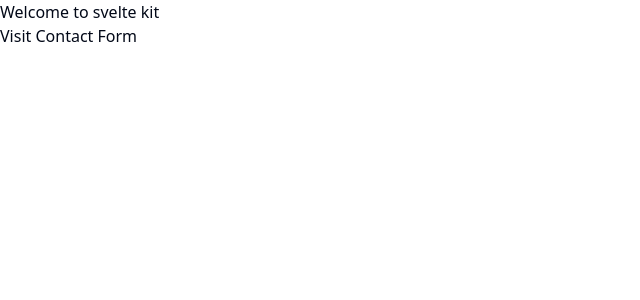
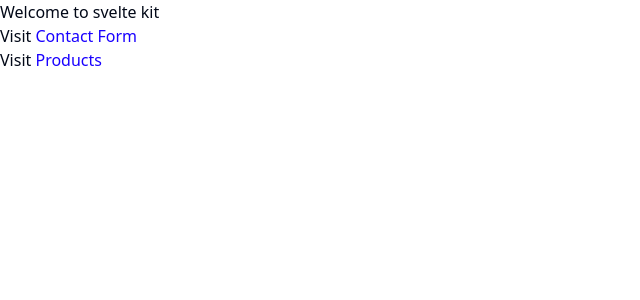
Before and after one commit to ccalobeto/svelte-superforms, a SvelteKit app: page / in a window 1280 px wide. Shown: the top 300 px of the page, without its empty margins (0-640 px from the left). Built offline with nearby package versions, Linux system fonts and the light colour scheme.

Commit message:
insert another route

```diff
--- a/src/routes/+page.svelte
+++ b/src/routes/+page.svelte
@@ -4,3 +4,10 @@
 
 <h1>Welcome to svelte kit</h1>
 <p>Visit <a href="./contact">Contact Form</a></p>
+<p>Visit <a href="./products">Products</a></p>
+
+<style>
+	a {
+		color: rgb(25, 0, 255);
+	}
+</style>
--- /dev/null
+++ b/src/routes/products/+page.svelte
@@ -0,0 +1 @@
+<h1>This is products Page</h1>
```
